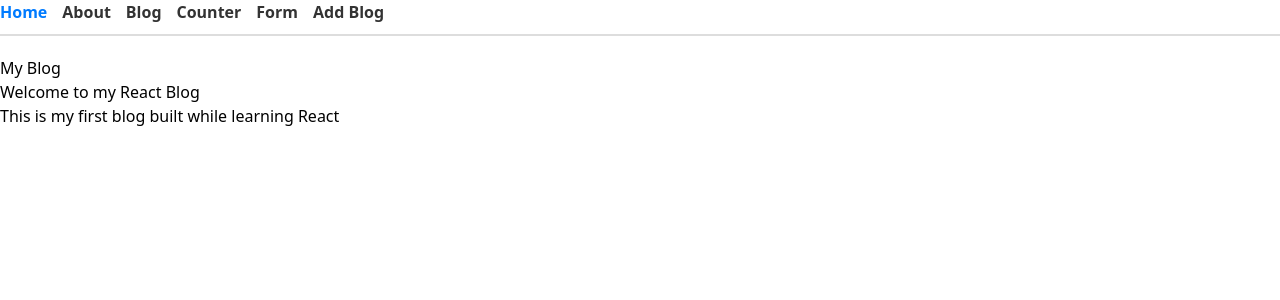
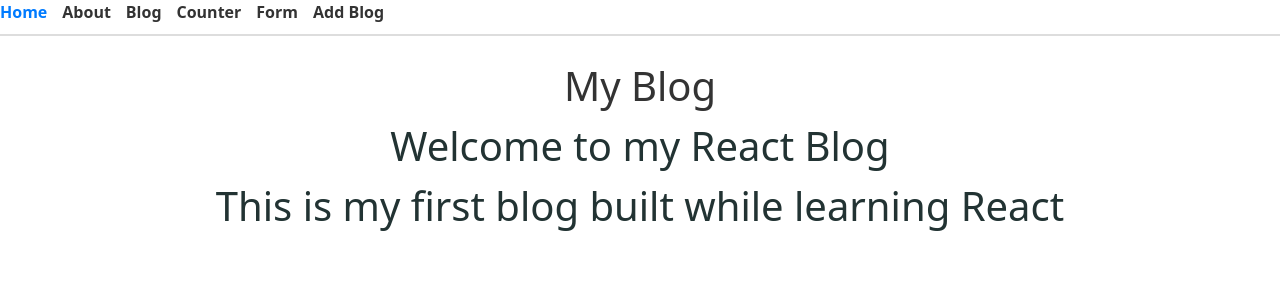
Before and after one commit to Suegathh/Blog-site, a React (Vite) app: page / in a window 1280 px wide. Shown: the top 300 px of the page. Built offline with nearby package versions, Linux system fonts and the light colour scheme.

Commit message:
home.css

```diff
--- a/src/components/Home.jsx
+++ b/src/components/Home.jsx
@@ -1,7 +1,7 @@
 import './Home.css'
 function Home() {
     return (
-        <div>
+        <div className='Home'>
           <h1>My Blog</h1>
           <h2>Welcome to my React Blog</h2>
           <p>This is my first blog built while learning React</p>
```
